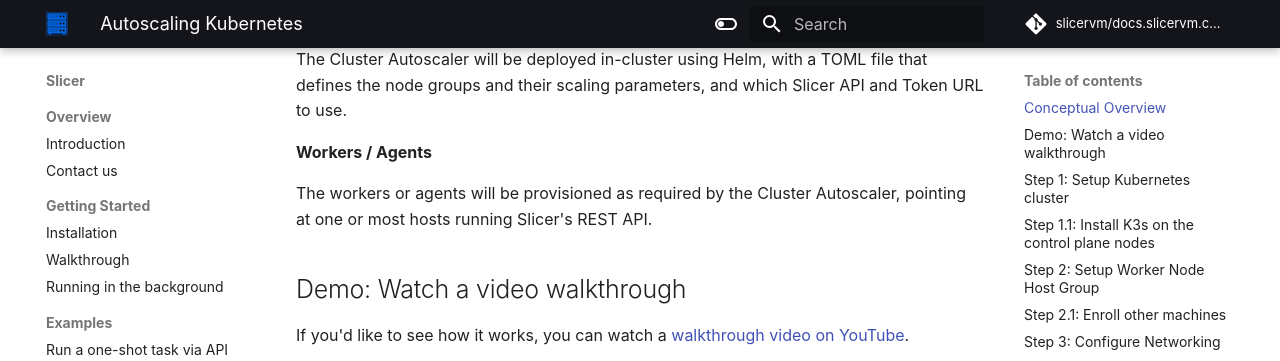
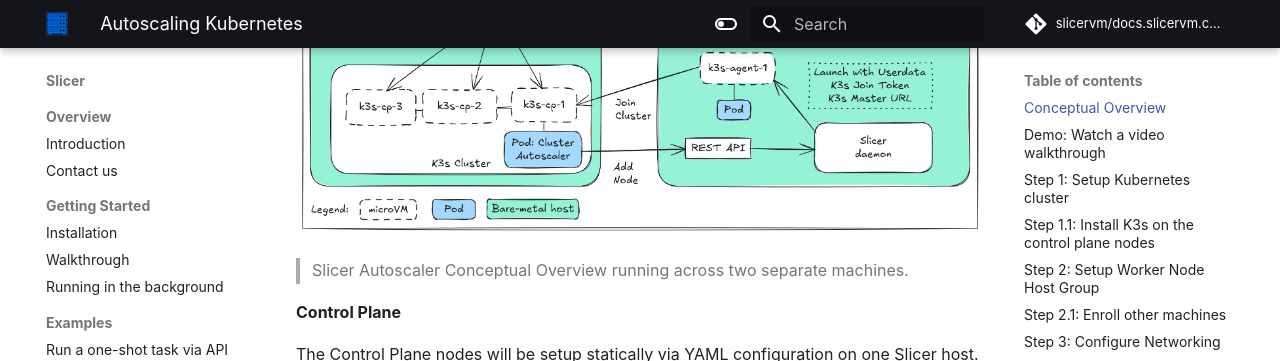
Before and after one commit to slicervm/docs.slicervm.com, an MkDocs documentation site: the page built from docs/examples/autoscaling-k3s.md, in a window 1280 px wide and 900 px high, scrolled down 694 px, cut to the strip 0-361 px from the top of the window. Built offline with MkDocs 1.6.1 and Material for MkDocs 9.7.7, drawn with Linux system fonts in a browser that asks for light colours; some web fonts are replaced; comment, search, counter and statistics services are not loaded.

Commit message:
Update autoscaler with conceptual image
Signed-off-by: Alex Ellis (OpenFaaS Ltd) <alexellis2@gmail.com>

```diff
--- a/docs/examples/autoscaling-k3s.md
+++ b/docs/examples/autoscaling-k3s.md
@@ -11,6 +11,9 @@
 * Acts in a similar way to spot instances (ephemeral nodes)
 
 ## Conceptual Overview
+
+[![Slicer Autoscaler Conceptual Overview](/images/slicer-autoscaler-conceptual.png)](/images/slicer-autoscaler-conceptual.png)
+> Slicer Autoscaler Conceptual Overview running across two separate machines.
 
 **Control Plane**
 
```
Also changed, not shown: docs/images/slicer-autoscaler-conceptual.png (added).
